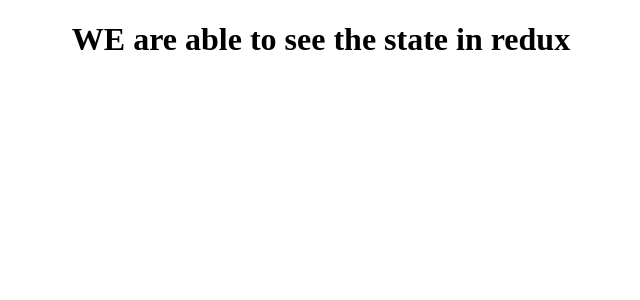
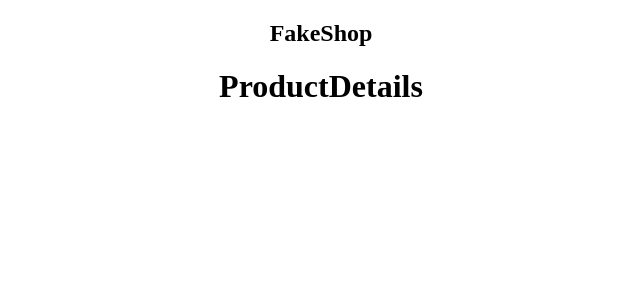
Before and after one commit to malavp1998/react-redux-axios, a React (Create React App) app: page /product/1 in a window 1280 px wide. Shown: the top 300 px of the page, without its empty margins (319-959 px from the left). Built offline with nearby package versions, Linux system fonts and the light colour scheme.

Commit message:
getting data from api

```diff
--- a/src/App.js
+++ b/src/App.js
@@ -1,9 +1,21 @@
 import './App.css';
+import { BrowserRouter as Router, Routes, Route } from 'react-router-dom'
+import Header from './containers/Header';
+import ProductListing from './containers/ProductListing';
+import ProductDetails from './containers/ProductDeataits';
+
 
 function App() {
   return (
     <div className="App">
-      <h1>WE are able to see the state in redux </h1>
+      <Router>
+        <Header />
+        <Routes>
+          <Route path="/" exact element={<ProductListing />} />
+          <Route path="/product/:productId" exact element={<ProductDetails/>} />
+          <Route>404 Not Found!</Route>
+        </Routes>
+      </Router>
     </div>
   );
 }
--- /dev/null
+++ b/src/containers/Header.js
@@ -0,0 +1,13 @@
+import React from "react";
+
+const Header = () => {
+    return (
+        <div className="ui fixed menu">
+            <div className="ui container center">
+                <h2>FakeShop</h2>
+            </div>
+        </div>
+    );
+};
+
+export default Header;
--- /dev/null
+++ b/src/containers/ProductComponant.js
@@ -0,0 +1,19 @@
+import React from "react";
+import { useSelector } from "react-redux";
+
+
+const ProductComponant = () => {
+
+    const products = useSelector((state) => state.allProducts.myProducts)
+    const {id, title} = products[1];
+    console.log(id+" "+title);
+    return (
+        <div className="four column wide">
+           <div className = "ui link card">
+                <h1>ProductComponant</h1>
+           </div>
+        </div>
+    )
+}
+
+export default ProductComponant
--- /dev/null
+++ b/src/containers/ProductDeataits.js
@@ -0,0 +1,11 @@
+import React from "react";
+
+const ProductDetails = () => {
+    return (
+        <div>
+            <h1> ProductDetails</h1>
+        </div>
+    )
+}
+
+export default ProductDetails
--- /dev/null
+++ b/src/containers/ProductListing.js
@@ -0,0 +1,33 @@
+
+import React, {useEffect} from "react";
+import  {useSelector } from "react-redux";
+import ProductComponant from "./ProductComponant";
+import axios from "axios";
+
+
+const ProductListing = ()=>{
+
+    const products = useSelector((state) => state)
+    //console.log(products)
+
+    const fetchProducts = async () =>{
+        const response = await axios.get(`https://fakestoreapi.com/products`)
+        .catch((err) =>{
+            console.log("err ", err)
+        });
+        console.log(response.data);
+    }
+
+    useEffect( () =>{
+           fetchProducts();
+    } ,[] );
+
+
+    return(
+        <div className = "ui grid container">
+           <ProductComponant />
+        </div>
+    )
+}
+
+export default ProductListing
--- a/src/index.js
+++ b/src/index.js
@@ -1,13 +1,14 @@
 import React from "react";
 import ReactDOM from "react-dom";
-import App from "./App";
 import store from "./redux/store";
 import { Provider } from "react-redux";
+import App from "./App"
+
 
 ReactDOM.render(
   <React.StrictMode>
     <Provider store={store}>
-      <App />
+     <App />
     </Provider>
   </React.StrictMode>,
   document.getElementById("root")
```
